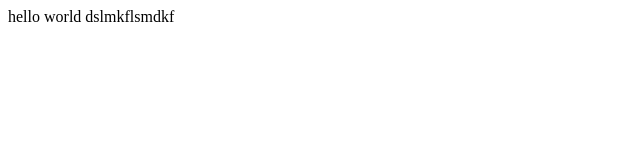
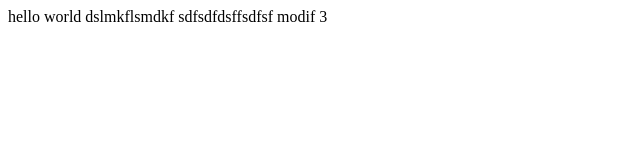
Before and after one commit to tomsihap/test-wf3, a plain HTML site: page index.html in a window 1280 px wide. Shown: the whole page, without its empty margins (0-640 px from the left). Drawn offline with Linux system fonts and the light colour scheme.

Commit message:
:sparkles: modif 3 !

```diff
--- a/index.html
+++ b/index.html
@@ -3,7 +3,7 @@
 <body>
     hello world
     dslmkflsmdkf
-
+sdfsdfdsffsdfsf modif 3
     <script src="app.js"></script>
 </body>
 </html>
```
